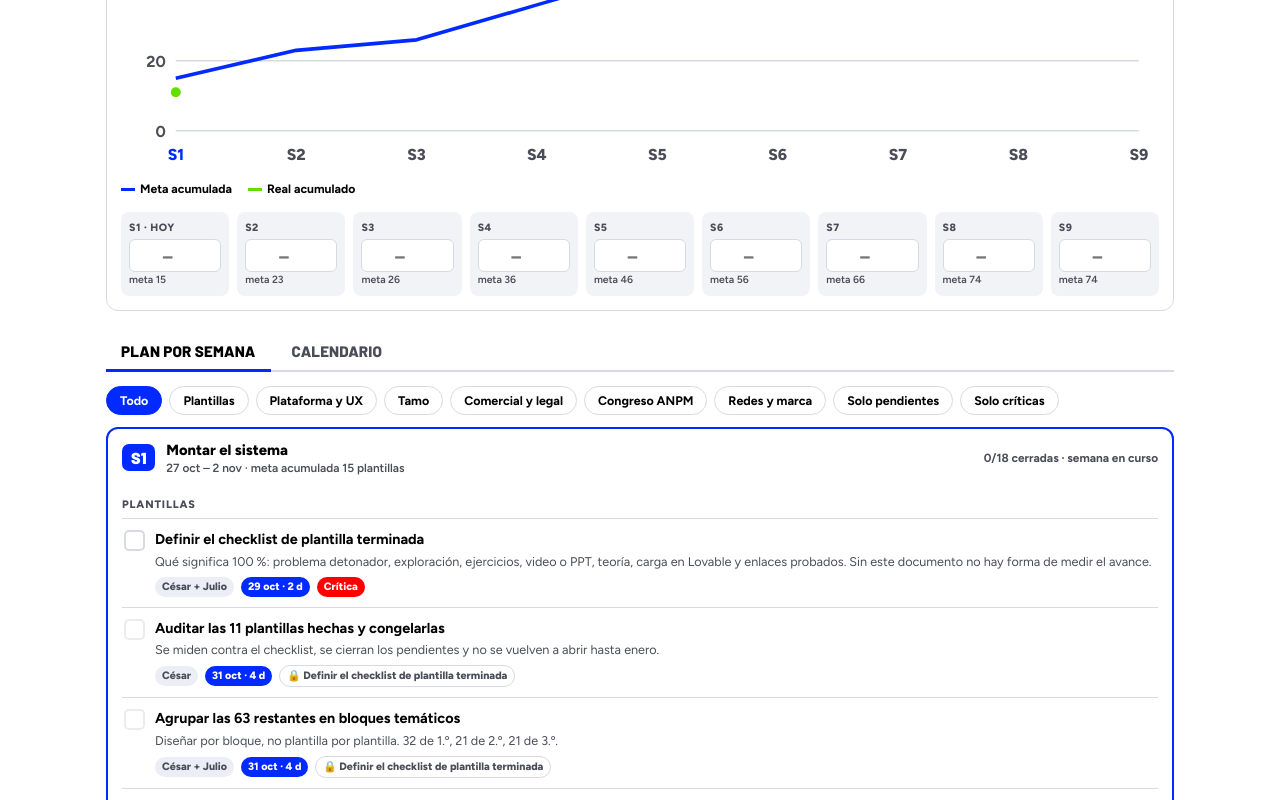
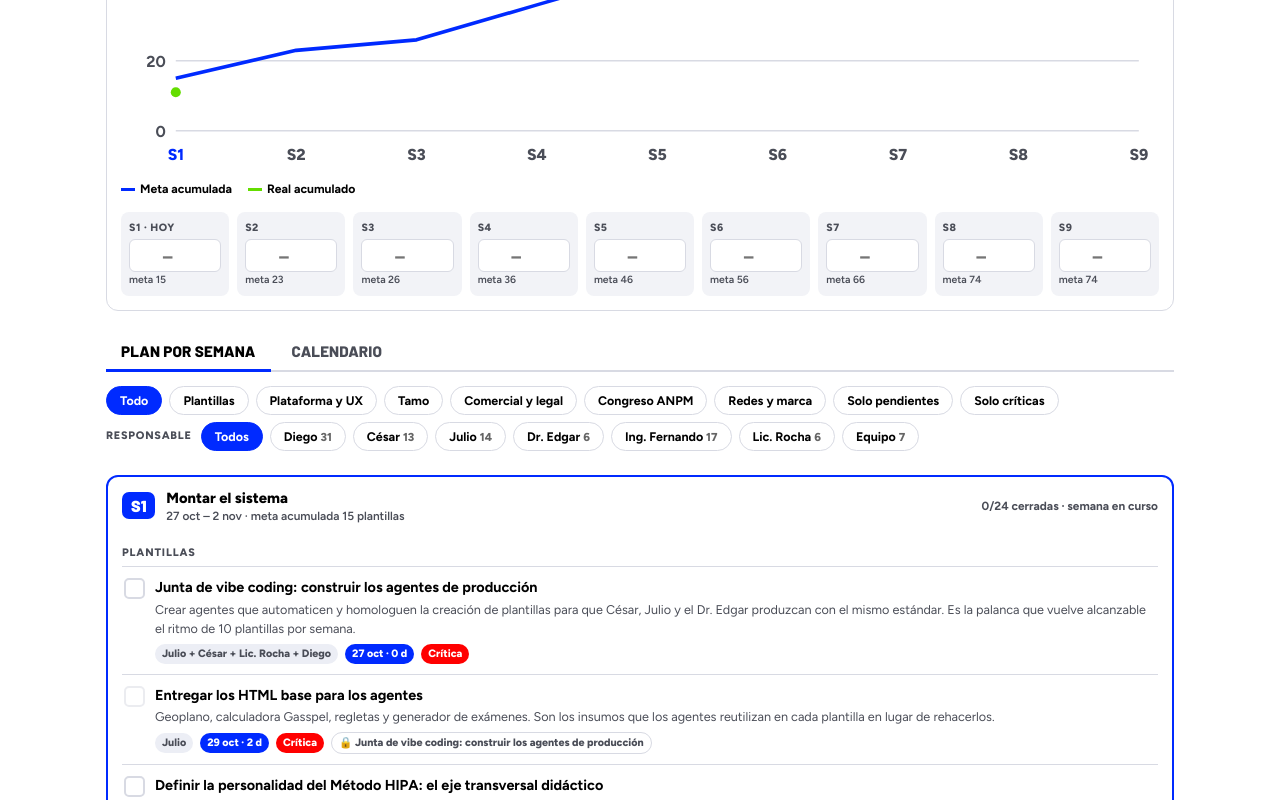
Before and after one commit to DiegoOrozcoShiny/hipaworkflow, a plain HTML site: page index.html in a window 1280 px wide. Both pictures are taken after a click on the button "Todo". Shown: the part 1433-2233 px from the top of the page. Drawn offline with Linux system fonts and the light colour scheme.

Commit message:
Add files via upload

```diff
--- a/index.html
+++ b/index.html
@@ -13,19 +13,10 @@
   --bg:#ffffff; --surface:#ffffff; --surface-2:#f2f3f7; --ink:#000000; --ink-soft:#4a4d57;
   --line:#d8dae3; --chip:#eceef5;
   --f-head:'Barlow',sans-serif; --f-body:'Figtree',sans-serif;
+  color-scheme:light;
   box-sizing:border-box;
   padding-top:env(safe-area-inset-top,0px);
   padding-bottom:env(safe-area-inset-bottom,0px);
-}
-@media (prefers-color-scheme: dark){
-  :root:not([data-theme="light"]){
-    --bg:#07080d; --surface:#10121b; --surface-2:#171a26; --ink:#ffffff; --ink-soft:#a9adbd;
-    --line:#2a2e3e; --chip:#1c2030; color-scheme:dark;
-  }
-}
-:root[data-theme="dark"]{
-  --bg:#07080d; --surface:#10121b; --surface-2:#171a26; --ink:#ffffff; --ink-soft:#a9adbd;
-  --line:#2a2e3e; --chip:#1c2030; color-scheme:dark;
 }
 *,*::before,*::after{box-sizing:inherit}
 html{scroll-padding-top:env(safe-area-inset-top,0px)}
@@ -84,6 +75,9 @@ svg.chart{width:100%;height:auto;display:block}
 .chipbtn{border:1px solid var(--line);background:var(--surface);color:var(--ink);border-radius:999px;padding:6px 13px;font-size:.78rem;font-weight:700;cursor:pointer;font-family:var(--f-body)}
 .chipbtn[aria-pressed="true"]{background:var(--blue);border-color:var(--blue);color:#fff}
 .chipbtn.alt[aria-pressed="true"]{background:var(--green);border-color:var(--green);color:#000}
+.chipbtn b{font-weight:800;opacity:.6;font-size:.72rem}
+.chipbtn[aria-pressed="true"] b{opacity:.85}
+.flab{font-size:.68rem;font-weight:800;text-transform:uppercase;letter-spacing:.07em;color:var(--ink-soft);align-self:center;margin-right:2px}
 
 .week{background:var(--surface);border:1px solid var(--line);border-radius:12px;margin-bottom:10px;overflow:hidden}
 .week.now{border-color:var(--blue);border-width:2px}
@@ -207,8 +201,6 @@ footer{margin-top:26px;padding-top:14px;border-top:1px solid var(--line);font-si
     <span id="sync">Cargando…</span>
     <span>·</span>
     <span>academiahipa.com.mx</span>
-    <span>·</span>
-    <button class="chipbtn" id="theme" type="button">Cambiar contraste</button>
   </footer>
 </div>
 
@@ -234,23 +226,29 @@ var CARRIL = {
 };
 
 var T = [
- {id:"p11",c:"PLT",w:1,o:"César + Julio",d:"2026-10-29",crit:1,t:"Definir el checklist de plantilla terminada",det:"Qué significa 100 %: problema detonador, exploración, ejercicios, video o PPT, teoría, carga en Lovable y enlaces probados. Sin este documento no hay forma de medir el avance."},
+ {id:"v11",c:"PLT",w:1,o:"Julio + César + Lic. Rocha + Diego",d:"2026-10-27",crit:1,t:"Junta de vibe coding: construir los agentes de producción",det:"Crear agentes que automaticen y homologuen la creación de plantillas para que César, Julio y el Dr. Edgar produzcan con el mismo estándar. Es la palanca que vuelve alcanzable el ritmo de 10 plantillas por semana."},
+ {id:"v12",c:"PLT",w:1,o:"Julio",d:"2026-10-29",crit:1,dep:["v11"],t:"Entregar los HTML base para los agentes",det:"Geoplano, calculadora Gasspel, regletas y generador de exámenes. Son los insumos que los agentes reutilizan en cada plantilla en lugar de rehacerlos."},
+ {id:"e11",c:"PLT",w:1,o:"Dr. Edgar",d:"2026-10-28",crit:1,t:"Definir la personalidad del Método HIPA: el eje transversal didáctico",det:"El eje que atraviesa las 74 plantillas y les da coherencia: fundamento en teorías educativas y explicación del sistema completo. Va primero porque es lo que define qué debe contener una plantilla, y es el argumento académico que sostiene la venta frente a un director."},
+ {id:"p11",c:"PLT",w:1,o:"César + Julio",d:"2026-10-29",crit:1,dep:["e11","v11"],t:"Definir el checklist de plantilla terminada",det:"Qué significa 100 %: problema detonador, exploración, ejercicios, video o PPT, teoría, carga en Lovable y enlaces probados. Sin este documento no hay forma de medir el avance."},
  {id:"p12",c:"PLT",w:1,o:"César",d:"2026-10-31",dep:["p11"],t:"Auditar las 11 plantillas hechas y congelarlas",det:"Se miden contra el checklist, se cierran los pendientes y no se vuelven a abrir hasta enero."},
  {id:"p13",c:"PLT",w:1,o:"César + Julio",d:"2026-10-31",dep:["p11"],t:"Agrupar las 63 restantes en bloques temáticos",det:"Diseñar por bloque, no plantilla por plantilla. 32 de 1.º, 21 de 2.º, 21 de 3.º."},
  {id:"p15",c:"PLT",w:1,o:"Julio",d:"2026-11-02",dep:["p11"],t:"Crear el formato GeoGebra estándar",det:"Un esqueleto reutilizable para no construir cada applet desde cero."},
  {id:"p17",c:"PLT",w:1,o:"César + Julio",d:"2026-11-02",crit:1,t:"Cronometrar 2 plantillas completas",det:"Dato que falta para saber si el ritmo de 10 por semana es posible o hay que contratar apoyo de ensamblaje."},
  {id:"p18",c:"PLT",w:1,o:"Ing. Fernando",d:"2026-11-02",dep:["p11"],t:"Definir el flujo de carga a Lovable y prueba de enlaces"},
  {id:"a11",c:"PLA",w:1,o:"Ing. Fernando",d:"2026-11-02",t:"Diagnóstico de UX por escrito, priorizado",det:"Qué está mal y qué pega directo en la demo de venta a un director."},
- {id:"t11",c:"TAM",w:1,o:"Fernando Rocha hijo",d:"2026-11-02",t:"Lista cerrada de pendientes de Tamo",det:"Contenido faltante, límites del agente y plan de pruebas con alumnos."},
+ {id:"t11",c:"TAM",w:1,o:"Ing. Fernando",d:"2026-11-02",t:"Lista cerrada de pendientes de Tamo",det:"Contenido faltante, límites del agente y plan de pruebas con alumnos."},
  {id:"c11",c:"COM",w:1,o:"Diego",d:"2026-10-30",crit:1,t:"Arrancar la constitución de la sociedad con notario",det:"Sin RFC y sello digital no se le factura a ninguna escuela. El trámite tarda entre 4 y 8 semanas: si no sale esta semana, febrero no existe."},
  {id:"c12",c:"COM",w:1,o:"Diego",d:"2026-11-02",crit:1,t:"Búsqueda fonética de HIPA y Tamo en IMPI",det:"Antes de volver a imprimir el nombre en todos los materiales."},
  {id:"g11",c:"CON",w:1,o:"Diego",d:"2026-10-28",t:"Confirmar los nombres de las 2 conferencias de César"},
- {id:"g12",c:"CON",w:1,o:"Equipo",d:"2026-11-02",dep:["g11"],t:"Esqueleto de las 6 intervenciones",det:"Taller de IA (Fernando y Diego), Acupuntura Matemática, tablas en traducción algebraica y contextualización (Dr. Edgar), 2 de César."},
+ {id:"g14",c:"CON",w:1,o:"Dr. Edgar",d:"2026-10-30",crit:1,t:"Compartir sus ponencias a Diego",det:"Las tres intervenciones del Dr. Edgar pasan a Diego para unificar formato, cierre y QR de captura."},
+ {id:"g15",c:"CON",w:1,o:"Julio",d:"2026-10-30",t:"Entregar los manuales en PDF a Edgar y Diego"},
+ {id:"g12",c:"CON",w:1,o:"Equipo",d:"2026-11-02",dep:["g11","g14"],t:"Esqueleto de las 6 intervenciones",det:"Taller de IA (Fernando y Diego), Acupuntura Matemática, tablas en traducción algebraica y contextualización (Dr. Edgar), 2 de César."},
  {id:"g13",c:"CON",w:1,o:"Diego",d:"2026-11-02",crit:1,t:"Diseñar la estrategia de captura de leads",det:"Sin stand: QR en la última lámina de cada intervención hacia una landing que pida nombre, correo, escuela, puesto y estado. El campo escuela es el que convierte al docente en lead B2B."},
  {id:"r11",c:"RED",w:1,o:"Diego",d:"2026-10-29",crit:1,t:"Planeación editorial de noviembre",det:"Ejes por audiencia: director en LinkedIn, docente en Instagram y Facebook, padre como validador."},
  {id:"r12",c:"RED",w:1,o:"Diego",d:"2026-10-30",t:"Definir los pilares de contenido y el reparto por canal"},
  {id:"r13",c:"RED",w:1,o:"Diego",d:"2026-10-31",t:"Editar los 6 reels de fundadores"},
  {id:"r14",c:"RED",w:1,o:"Diego",d:"2026-11-02",dep:["c12"],t:"Migrar toda la comunicación a “Tamo”",det:"Hoy el material dice “Tutor IA 24/7”. Un solo nombre en todos lados."},
+ {id:"r16",c:"RED",w:1,o:"Dr. Edgar",d:"2026-11-02",crit:1,dep:["e11"],t:"Decálogo HIPA: sección de redes a cargo del Dr. Edgar",det:"Los diez principios del Método HIPA convertidos en serie de contenido. Autoría y responsabilidad 100 % del Dr. Edgar; se desprende del eje transversal didáctico."},
  {id:"r15",c:"RED",w:1,o:"Diego",d:"2026-11-02",dep:["r11","r13"],crit:1,t:"Programar las publicaciones de la semana 2"},
 
  {id:"p21",c:"PLT",w:2,o:"César + Julio",d:"2026-11-09",crit:1,dep:["p13","p15"],t:"8 plantillas cerradas · acumulado 23"},
@@ -258,10 +256,11 @@ var T = [
  {id:"a21",c:"PLA",w:2,o:"Ing. Fernando",d:"2026-11-09",dep:["a11"],t:"Rediseño de la landing"},
  {id:"a22",c:"PLA",w:2,o:"Ing. Fernando",d:"2026-11-09",dep:["a11"],t:"Rediseño de la vista del maestro"},
  {id:"a23",c:"PLA",w:2,o:"Ing. Fernando",d:"2026-11-09",dep:["a11"],t:"Rediseño de la vista del alumno"},
- {id:"t21",c:"TAM",w:2,o:"Fernando Rocha hijo",d:"2026-11-09",dep:["t11"],t:"Carga del contenido pendiente de Tamo"},
+ {id:"t21",c:"TAM",w:2,o:"Ing. Fernando",d:"2026-11-09",dep:["t11"],t:"Carga del contenido pendiente de Tamo"},
  {id:"c21",c:"COM",w:2,o:"Lic. Rocha + Dr. Edgar",d:"2026-11-09",crit:1,t:"Lista nominal de las 30 escuelas del Edomex",det:"Nombre, director, contacto y vía de acceso: red del Dr. Edgar, referencia o frío."},
  {id:"c22",c:"COM",w:2,o:"Diego",d:"2026-11-09",t:"Borrador del contrato de licenciamiento anual"},
  {id:"c23",c:"COM",w:2,o:"Diego",d:"2026-11-09",dep:["c11"],t:"Seguimiento de notaría"},
+ {id:"g16",c:"CON",w:2,o:"Dr. Edgar + Diego",d:"2026-11-09",crit:1,dep:["g15","g13"],t:"Preparar los manuales de regalo del congreso",det:"Material impreso para los 1 000 docentes, armado sobre los PDF de Julio. Debe llevar el QR de captura de leads en portada o contraportada: el manual es el pretexto, el correo con la escuela es el objetivo."},
  {id:"g21",c:"CON",w:2,o:"Equipo",d:"2026-11-09",crit:1,dep:["g12"],t:"Las 6 intervenciones terminadas"},
  {id:"g22",c:"CON",w:2,o:"Ing. Fernando",d:"2026-11-09",crit:1,dep:["g13"],t:"Landing de captura con QR en vivo"},
  {id:"r21",c:"RED",w:2,o:"Diego",d:"2026-11-03",crit:1,dep:["r15"],t:"Arranque de publicación: primer reel de fundadores"},
@@ -273,11 +272,11 @@ var T = [
  {id:"g32",c:"CON",w:3,o:"Equipo",d:"2026-11-14",crit:1,dep:["g21","g22"],t:"Congreso Nacional ANPM, Zacatecas",det:"1 000 docentes. No se vende la plataforma aquí: se siembra Comunidad HIPA y se capturan leads. El docente es quien después le dice al director que lo necesitan."},
  {id:"g33",c:"CON",w:3,o:"Diego",d:"2026-11-16",dep:["g32"],crit:1,t:"Respaldo y limpieza de los leads capturados"},
  {id:"r31",c:"RED",w:3,o:"Diego",d:"2026-11-14",dep:["g32"],t:"Cobertura en vivo del congreso"},
- {id:"t31",c:"TAM",w:3,o:"Fernando Rocha hijo",d:"2026-11-16",crit:1,t:"Especificación del panel del maestro",det:"Hoy el maestro no ve nada de lo que el alumno le escribe a Tamo. Para un director eso es un hueco: avance por alumno, temas donde más se traba y alertas, sin exponer la conversación literal."},
+ {id:"t31",c:"TAM",w:3,o:"Ing. Fernando",d:"2026-11-16",crit:1,t:"Especificación del panel del maestro",det:"Hoy el maestro no ve nada de lo que el alumno le escribe a Tamo. Para un director eso es un hueco: avance por alumno, temas donde más se traba y alertas, sin exponer la conversación literal."},
 
  {id:"p41",c:"PLT",w:4,o:"César + Julio",d:"2026-11-23",crit:1,dep:["p21"],t:"10 plantillas · cierra 1.º de secundaria (32/32)"},
  {id:"p42",c:"PLT",w:4,o:"Ing. Fernando",d:"2026-11-23",dep:["p41","p18"],t:"Carga en Lovable y prueba de enlaces de 1.º"},
- {id:"t41",c:"TAM",w:4,o:"Fernando Rocha hijo",d:"2026-11-23",dep:["t21"],crit:1,t:"Primera prueba de Tamo con alumnos reales"},
+ {id:"t41",c:"TAM",w:4,o:"Ing. Fernando",d:"2026-11-23",dep:["t21"],crit:1,t:"Primera prueba de Tamo con alumnos reales"},
  {id:"c41",c:"COM",w:4,o:"Diego + Lic. Rocha",d:"2026-11-23",dep:["g33","c21"],t:"Clasificar leads del congreso y cruzarlos contra las 30 escuelas"},
  {id:"c42",c:"COM",w:4,o:"Diego",d:"2026-11-23",crit:1,dep:["c11"],t:"RFC y e.firma en proceso"},
  {id:"a41",c:"PLA",w:4,o:"Diego",d:"2026-11-23",dep:["a21","a22","a23"],t:"Grabar la demo de venta en video"},
@@ -285,14 +284,14 @@ var T = [
 
  {id:"p51",c:"PLT",w:5,o:"César + Julio",d:"2026-11-30",crit:1,t:"10 plantillas · acumulado 46"},
  {id:"a51",c:"PLA",w:5,o:"Ing. Fernando",d:"2026-11-30",crit:1,dep:["a21","a22","a23"],t:"Rediseño de UX desplegado en producción"},
- {id:"t51",c:"TAM",w:5,o:"Fernando Rocha padre e hijo",d:"2026-11-30",dep:["t31","t41"],t:"Desarrollo del panel del maestro"},
+ {id:"t51",c:"TAM",w:5,o:"Ing. Fernando",d:"2026-11-30",dep:["t31","t41"],t:"Desarrollo del panel del maestro"},
  {id:"c51",c:"COM",w:5,o:"Diego",d:"2026-11-30",crit:1,t:"Modelo de negocio y pricing cerrado",det:"Precio anual por escuela y por grupo, esquema de pago, descuento por volumen y punto de equilibrio."},
  {id:"c52",c:"COM",w:5,o:"Diego",d:"2026-11-30",crit:1,t:"Documento de privacidad y seguridad del alumno",det:"Aviso de privacidad LFPDPPP, consentimiento de padres y política de contenido de Tamo. El director lo va a pedir."},
  {id:"c53",c:"COM",w:5,o:"Diego",d:"2026-11-30",dep:["c12"],t:"Solicitud de registro de marca en IMPI"},
  {id:"r51",c:"RED",w:5,o:"Diego",d:"2026-11-30",t:"Calendario editorial de diciembre y enero"},
 
  {id:"p61",c:"PLT",w:6,o:"César + Julio",d:"2026-12-07",crit:1,t:"10 plantillas · cierra 2.º (53 acumulado)"},
- {id:"t61",c:"TAM",w:6,o:"Fernando Rocha hijo",d:"2026-12-07",crit:1,dep:["t41","t51"],t:"Tamo al 100 %"},
+ {id:"t61",c:"TAM",w:6,o:"Ing. Fernando",d:"2026-12-07",crit:1,dep:["t41","t51"],t:"Tamo al 100 %"},
  {id:"c61",c:"COM",w:6,o:"Diego",d:"2026-12-07",crit:1,dep:["c51","c52","a41"],t:"Carpeta comercial completa",det:"Presentación para director, contrato, cotización, documento de privacidad y one-pager para el maestro."},
  {id:"c62",c:"COM",w:6,o:"Lic. Rocha + Dr. Edgar",d:"2026-12-07",crit:1,dep:["c41"],t:"Agendar las visitas de enero",det:"En diciembre el director todavía contesta. El 7 de enero está sepultado."},
  {id:"r61",c:"RED",w:6,o:"Diego",d:"2026-12-07",dep:["r22"],t:"Primeras piezas dirigidas a director en LinkedIn"},
@@ -321,6 +320,16 @@ var HITOS = [
   {d:"2027-02-01", t:"Arranca la venta", s:"Venta"}
 ];
 
+var PERSONAS = [
+  {k:"Diego",   l:"Diego",        m:["Diego"]},
+  {k:"Cesar",   l:"César",        m:["César"]},
+  {k:"Julio",   l:"Julio",        m:["Julio"]},
+  {k:"Edgar",   l:"Dr. Edgar",    m:["Edgar"]},
+  {k:"IngF",    l:"Ing. Fernando",m:["Ing. Fernando"]},
+  {k:"LicR",    l:"Lic. Rocha",   m:["Lic. Rocha"]},
+  {k:"Equipo",  l:"Equipo",       m:["Equipo"]}
+];
+
 var MESES = ["ene","feb","mar","abr","may","jun","jul","ago","sep","oct","nov","dic"];
 var MESESL = ["Enero","Febrero","Marzo","Abril","Mayo","Junio","Julio","Agosto","Septiembre","Octubre","Noviembre","Diciembre"];
 var DOW = ["L","M","M","J","V","S","D"];
@@ -333,7 +342,7 @@ function key(dt){ var m=dt.getMonth()+1,d=dt.getDate(); return dt.getFullYear()+
 
 var state={done:{},real:{}};
 var db=null, canWrite=true, saving=false, pending=false;
-var filterC="ALL", onlyOpen=false, onlyCrit=false, openWeeks={}, tab="plan";
+var filterC="ALL", filterP="ALL", onlyOpen=false, onlyCrit=false, openWeeks={}, tab="plan";
 
 function isDone(id){ return !!state.done[id]; }
 function blockers(t){ return (t.dep||[]).filter(function(x){ return !isDone(x); }); }
@@ -443,10 +452,17 @@ function renderFilters(){
   var h=f.map(function(x){ return '<button class="chipbtn" type="button" data-f="'+x.k+'" aria-pressed="'+(filterC===x.k)+'">'+x.l+'</button>'; }).join("");
   h+='<button class="chipbtn alt" type="button" data-t="open" aria-pressed="'+onlyOpen+'">Solo pendientes</button>';
   h+='<button class="chipbtn alt" type="button" data-t="crit" aria-pressed="'+onlyCrit+'">Solo críticas</button>';
+  h+='</div><div class="filters"><span class="flab">Responsable</span>';
+  h+='<button class="chipbtn" type="button" data-p="ALL" aria-pressed="'+(filterP==="ALL")+'">Todos</button>';
+  PERSONAS.forEach(function(x){
+    var ab=T.filter(function(t){ return esDe(t,x.k)&&!isDone(t.id); }).length;
+    h+='<button class="chipbtn" type="button" data-p="'+x.k+'" aria-pressed="'+(filterP===x.k)+'">'+x.l+' <b>'+ab+'</b></button>';
+  });
   var el=document.getElementById("filters"); el.innerHTML=h;
   Array.prototype.forEach.call(el.querySelectorAll("button"),function(b){
     b.addEventListener("click",function(){
       if(b.getAttribute("data-f")) filterC=b.getAttribute("data-f");
+      else if(b.getAttribute("data-p")) filterP=b.getAttribute("data-p");
       else if(b.getAttribute("data-t")==="open") onlyOpen=!onlyOpen; else onlyCrit=!onlyCrit;
       renderFilters(); renderWeeks(); renderCal();
     });
@@ -468,8 +484,17 @@ function taskHtml(t){
     '<div class="body"><div class="ttl">'+t.t+'</div>'+(t.det?'<div class="det">'+t.det+'</div>':'')+'<div class="meta">'+tags+'</div></div></div>';
 }
 
+function esDe(t,pk){
+  for(var i=0;i<PERSONAS.length;i++){
+    if(PERSONAS[i].k!==pk) continue;
+    var m=PERSONAS[i].m;
+    for(var j=0;j<m.length;j++) if(t.o.indexOf(m[j])>=0) return true;
+  }
+  return false;
+}
 function pass(t){
   if(filterC!=="ALL"&&t.c!==filterC) return false;
+  if(filterP!=="ALL"&&!esDe(t,filterP)) return false;
   if(onlyOpen&&isDone(t.id)) return false;
   if(onlyCrit&&!t.crit) return false;
   return true;
@@ -538,7 +563,7 @@ function renderCal(){
   });
 }
 
-function renderAll(){ renderKpis(); renderAlerts(); renderChart(); renderWeeks(); renderCal(); }
+function renderAll(){ renderKpis(); renderAlerts(); renderChart(); renderFilters(); renderWeeks(); renderCal(); }
 
 loadLocal();
 renderFilters(); renderInputs(); renderAll();
@@ -553,12 +578,6 @@ function setTab(which){
 }
 document.getElementById("tab-plan").addEventListener("click",function(){ setTab("plan"); });
 document.getElementById("tab-cal").addEventListener("click",function(){ setTab("cal"); });
-
-document.getElementById("theme").addEventListener("click",function(){
-  var r=document.documentElement;
-  var dark=getComputedStyle(r).getPropertyValue("--bg").trim().indexOf("#07")===0;
-  r.setAttribute("data-theme",dark?"light":"dark"); renderChart();
-});
 
 if(window.claude&&typeof window.claude.use==="function"){
   window.claude.use("db").then(function(d){
```
